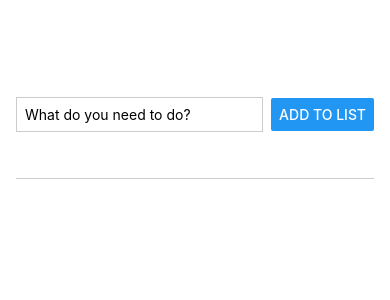
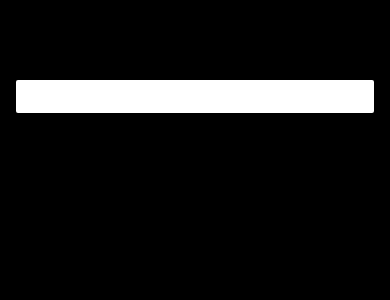
Before and after one commit to kikopocampo/lister_rn, a React Native app: screen / in a window 390 px wide. Shown: the top 300 px of the page. Built offline with nearby package versions, Linux system fonts and the light colour scheme.

Commit message:
style: add image and style

```diff
--- a/App.js
+++ b/App.js
@@ -1,9 +1,11 @@
 import { Button, StyleSheet, TextInput, View, FlatList } from "react-native";
+import { StatusBar } from "expo-status-bar";
 import { useState } from "react";
 import GoalItem from "./components/GoalItem";
 import GoalInput from "./components/GoalInput";
 
 export default function App() {
+  const [modalIsVisible, setModalIsVisible] = useState(false);
   const [enteredText, setEnteredText] = useState("");
   const [todo, setTodo] = useState([]);
 
@@ -16,6 +18,7 @@ export default function App() {
       ...prev,
       { text: enteredText, id: Math.random().toString() },
     ]);
+    setModalIsVisible(false);
     setEnteredText("");
   }
 
@@ -24,11 +27,21 @@ export default function App() {
   }
 
   return (
+    <>
+      <StatusBar style="light" />
       <View style={styles.appContainer}>
+        <Button
+          title="Add New Todo"
+          color="white"
+          onPress={() => setModalIsVisible(true)}
+        />
+
         <GoalInput
           goalInputHandler={goalInputHandler}
           addGoalHandler={addGoalHandler}
           enteredText={enteredText}
+          visible={modalIsVisible}
+          closeModal={() => setModalIsVisible(false)}
         />
 
         <View style={styles.goalsContainer}>
@@ -50,14 +63,16 @@ export default function App() {
           />
         </View>
       </View>
+    </>
   );
 }
 
 const styles = StyleSheet.create({
   appContainer: {
     flex: 1,
-    paddingTop: 50,
+    paddingTop: 80,
     paddingHorizontal: 16,
+    backgroundColor: "black",
   },
   inputContainer: {
     flex: 1,
--- a/components/GoalInput.js
+++ b/components/GoalInput.js
@@ -1,16 +1,37 @@
-import { Button, StyleSheet, TextInput, View, FlatList } from "react-native";
+import {
+  Button,
+  StyleSheet,
+  TextInput,
+  View,
+  Modal,
+  Image,
+} from "react-native";
 
 const GoalInput = (props) => {
   return (
+    <Modal visible={props.visible} animationType="slide">
       <View style={styles.inputContainer}>
+        <Image style={styles.image} source={require("../assets/goal.png")} />
         <TextInput
           placeholder="What do you need to do?"
           style={styles.textInput}
           onChangeText={props.goalInputHandler}
           value={props.enteredText}
         />
-      <Button title="Add to list" onPress={props.addGoalHandler} />
+        <View style={styles.buttonContainer}>
+          <View style={styles.button}>
+            <Button
+              title="Add to list"
+              onPress={props.addGoalHandler}
+              color="white"
+            />
           </View>
+          <View style={styles.button}>
+            <Button title="Cancel" onPress={props.closeModal} color="red" />
+          </View>
+        </View>
+      </View>
+    </Modal>
   );
 };
 export default GoalInput;
@@ -18,18 +39,33 @@ export default GoalInput;
 const styles = StyleSheet.create({
   inputContainer: {
     flex: 1,
-    flexDirection: "row",
-    justifyContent: "space-between",
+    flexDirection: "column",
+    justifyContent: "center",
     alignItems: "center",
     marginBottom: 24,
-    borderBottomColor: "#cccccc",
-    borderBottomWidth: 1,
+    padding: 16,
+    backgroundColor: "black",
   },
   textInput: {
     borderWidth: 1,
-    borderColor: "#cccccc",
-    width: "70%",
-    marginRight: 8,
+    borderColor: "white",
+    backgroundColor: "white",
+    opacity: 0.8,
+    borderRadius: 6,
+    width: "100%",
     padding: 8,
   },
+  buttonContainer: {
+    marginTop: 16,
+    flexDirection: "row",
+  },
+  button: {
+    width: 100,
+    marginHorizontal: 8,
+  },
+  image: {
+    height: 80,
+    width: 80,
+    margin: 20,
+  },
 });
--- a/components/GoalItem.js
+++ b/components/GoalItem.js
@@ -22,7 +22,7 @@ const styles = StyleSheet.create({
     margin: 8,
     padding: 8,
     borderRadius: 6,
-    backgroundColor: "darkgreen",
+    backgroundColor: "grey",
   },
   pressedItem: { opacity: 0.5 },
   goalText: {
```
Also changed, not shown: assets/goal.png (added). Lines whose indentation alone changed are shown as unchanged.
